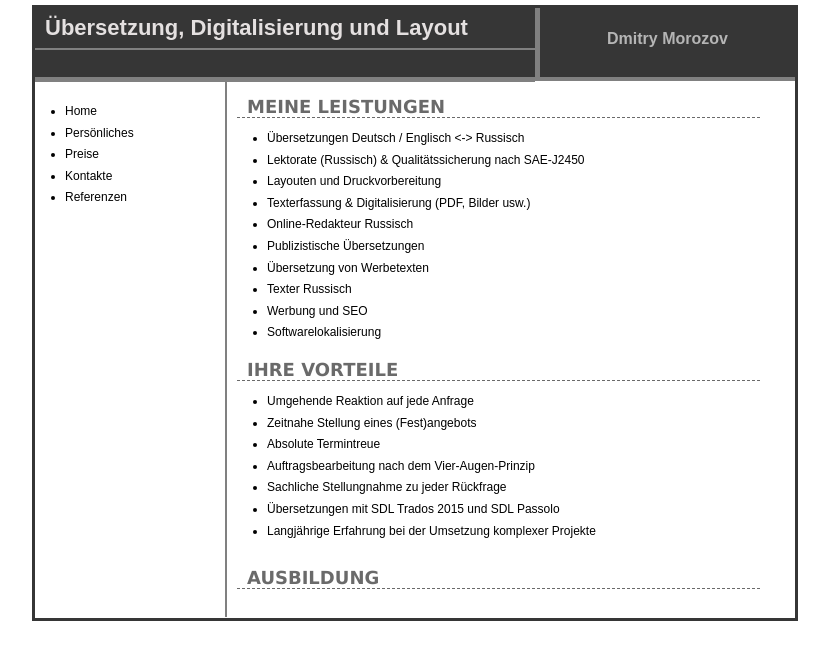
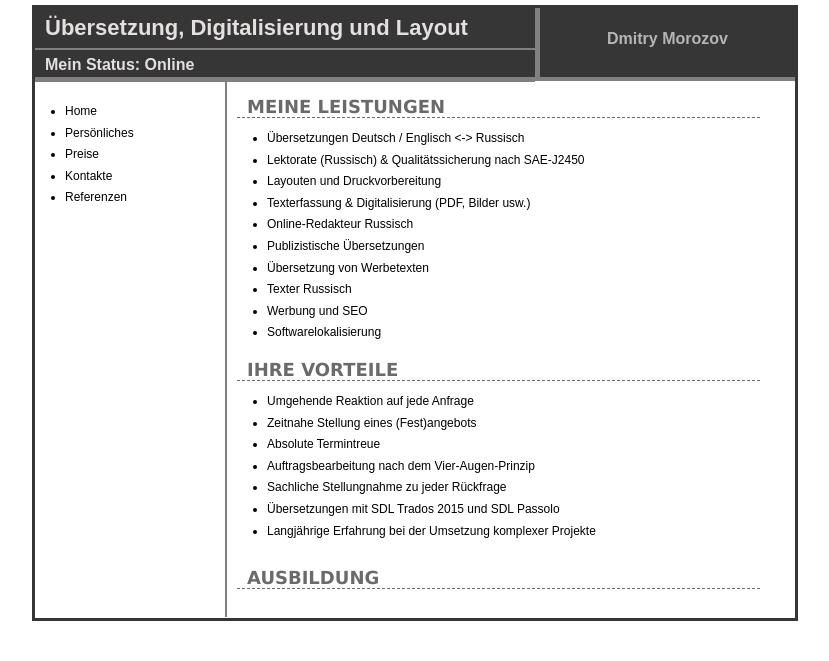
Before and after one commit to rustrans/rustranspro.github.io, a plain HTML site: page index.html in a window 1280 px wide. Shown: the whole page, without its empty margins (225-1054 px from the left). Drawn offline with Linux system fonts and the light colour scheme.

Commit message:
Update index.html

```diff
--- a/index.html
+++ b/index.html
@@ -50,7 +50,7 @@
 				</div>
 				<div id="header2">
 				<p style="height: 6px;"></p>
-				<h2></h2>
+				<h2>Mein Status: Online</h2>
 				</div>
 			</div>
 			<div id="header-right">
```
